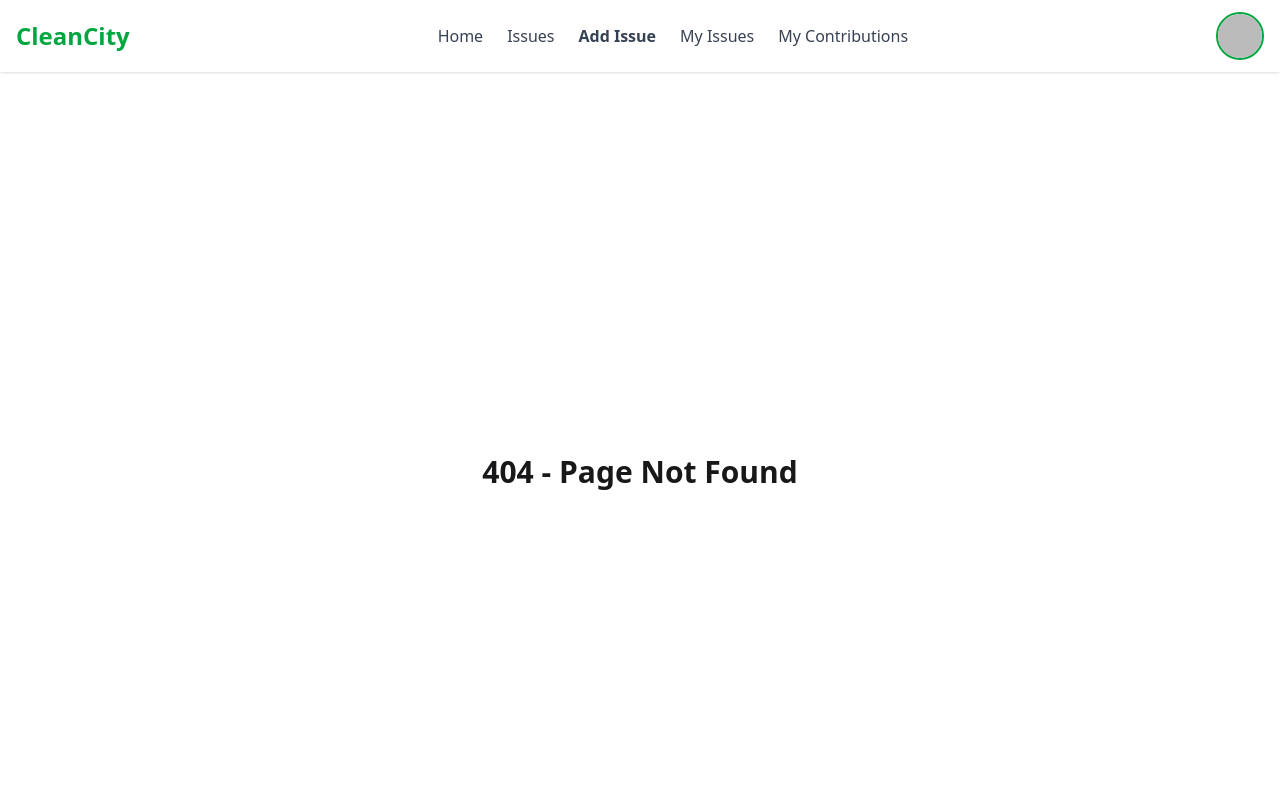
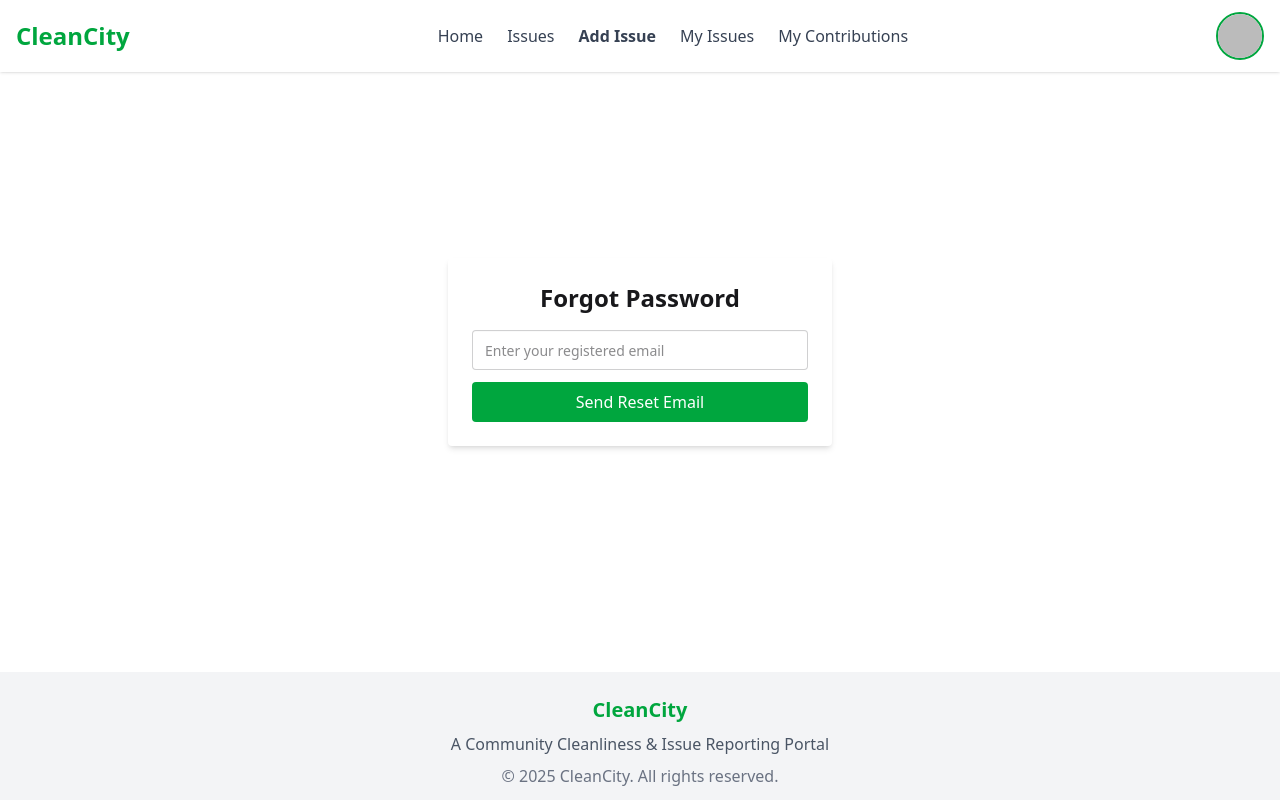
Before and after one commit to ayub660/b12-a10-clients, a React (Vite) app: page /forgot-password in a window 1280 px wide. Shown: the top 800 px of the page. Built offline with nearby package versions, Linux system fonts and the light colour scheme; no server answers; sample sign-in values are in the browser's storage.

Commit message:
forgot password Updated

```diff
--- /dev/null
+++ b/src/Auth/ForgotPassword.jsx
@@ -0,0 +1,63 @@
+import React, { useState } from "react";
+import { useAuth } from "../context/AuthProvider";
+import { useNavigate } from "react-router-dom";
+import Swal from "sweetalert2";
+
+const ForgotPassword = () => {
+    const { forgotPassword } = useAuth();
+    const [email, setEmail] = useState("");
+    const [loading, setLoading] = useState(false);
+    const navigate = useNavigate();
+
+    const handleSubmit = async (e) => {
+        e.preventDefault();
+        setLoading(true);
+
+        try {
+            await forgotPassword(email);
+            Swal.fire(
+                "Success",
+                "Password reset email sent. Check your inbox.",
+                "success"
+            );
+            setEmail("");
+            navigate("/login"); // redirect to login after sending email
+        } catch (err) {
+            Swal.fire("Error", err.message || "Failed to send reset email", "error");
+        } finally {
+            setLoading(false);
+        }
+    };
+
+    return (
+        <div className="min-h-[70vh] flex justify-center items-center">
+            <form
+                onSubmit={handleSubmit}
+                className="bg-white p-6 shadow-md rounded w-96"
+            >
+                <h2 className="text-2xl font-bold mb-4 text-center">
+                    Forgot Password
+                </h2>
+
+                <input
+                    type="email"
+                    placeholder="Enter your registered email"
+                    value={email}
+                    onChange={(e) => setEmail(e.target.value)}
+                    className="input input-bordered w-full mb-3"
+                    required
+                />
+
+                <button
+                    type="submit"
+                    disabled={loading}
+                    className="w-full bg-green-600 text-white py-2 rounded"
+                >
+                    {loading ? "Sending..." : "Send Reset Email"}
+                </button>
+            </form>
+        </div>
+    );
+};
+
+export default ForgotPassword;
--- a/src/Auth/Login.jsx
+++ b/src/Auth/Login.jsx
@@ -101,15 +101,13 @@ const Login = () => {
                     Login with Google
                 </button>
 
+
                 <p className="text-center text-gray-600 mt-2">
-                    <button
-                        type="button"
-                        onClick={handleForgotPassword}
-                        className="text-blue-500 underline"
-                    >
+                    <Link to="/forgot-password" className="text-blue-500 underline">
                         Forgot Password?
-                    </button>
+                    </Link>
                 </p>
+
 
                 <p className="text-center text-gray-600 mt-2">
                     Don't have an account? <Link to="/register" className="text-green-600">Register</Link>
--- a/src/routes/Routes.jsx
+++ b/src/routes/Routes.jsx
@@ -1,4 +1,3 @@
-// src/routes/Routes.jsx
 import React from "react";
 import { createBrowserRouter, Outlet } from "react-router-dom";
 import Navbar from "../components/Navbar";
@@ -13,6 +12,7 @@ import AllIssues from "../issues/Allissues";
 import IssueDetails from "../issues/IssueDetails";
 import MyIssues from "../issues/MyIssues";
 import MyContribution from "../issues/MyContribution";
+import ForgotPassword from "../auth/ForgotPassword";
 
 // Layout: Navbar + Page + Footer
 const Layout = () => (
@@ -33,6 +33,7 @@ export const router = createBrowserRouter([
             { path: "/", element: <Home /> },
             { path: "login", element: <Login /> },
             { path: "register", element: <Register /> },
+            { path: "forgot-password", element: <ForgotPassword /> },
             { path: "add-issue", element: <PrivateRoute><AddIssue /></PrivateRoute> },
             { path: "all-issues", element: <AllIssues /> },
             { path: "issue/:id", element: <PrivateRoute><IssueDetails /></PrivateRoute> },
```
